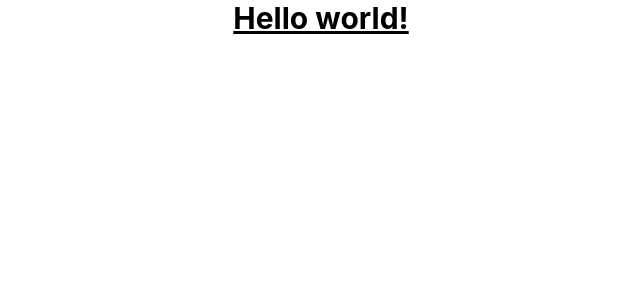
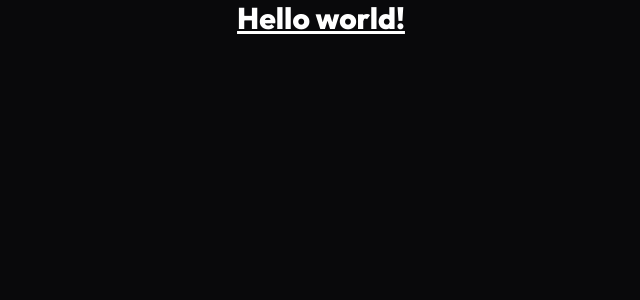
Before and after one commit to Leturnos/ftr-upload-widget, a React (Vite) app in the folder web/: page / in a window 1280 px wide. Shown: the top 300 px of the page, without its empty margins (319-959 px from the left). Built offline with nearby package versions, Linux system fonts and the light colour scheme.

Commit message:
feat(web): configure typography with outfit font

```diff
--- a/web/index.html
+++ b/web/index.html
@@ -1,11 +1,17 @@
 <!doctype html>
 <html lang="en">
   <head>
+    <link rel="preconnect" href="https://fonts.googleapis.com" />
+    <link rel="preconnect" href="https://fonts.gstatic.com" crossorigin />
+
     <meta charset="UTF-8" />
     <meta name="viewport" content="width=device-width, initial-scale=1.0" />
     <title>Upload Widget</title>
+
+    <link rel="stylesheet" href="https://fonts.googleapis.com/css2?family=Outfit:wght@300;400;600;800&display=swap" />
+
   </head>
-  <body>
+  <body class="font-sans antialiased bg-zinc-950 text-white min-h-screen">
     <div id="root"></div>
     <script type="module" src="/src/main.tsx"></script>
   </body>
--- a/web/src/index.css
+++ b/web/src/index.css
@@ -1 +1,5 @@
 @import "tailwindcss";
+
+@theme {
+  --font-sans: "Outfit", sans-serif;
+}
```
